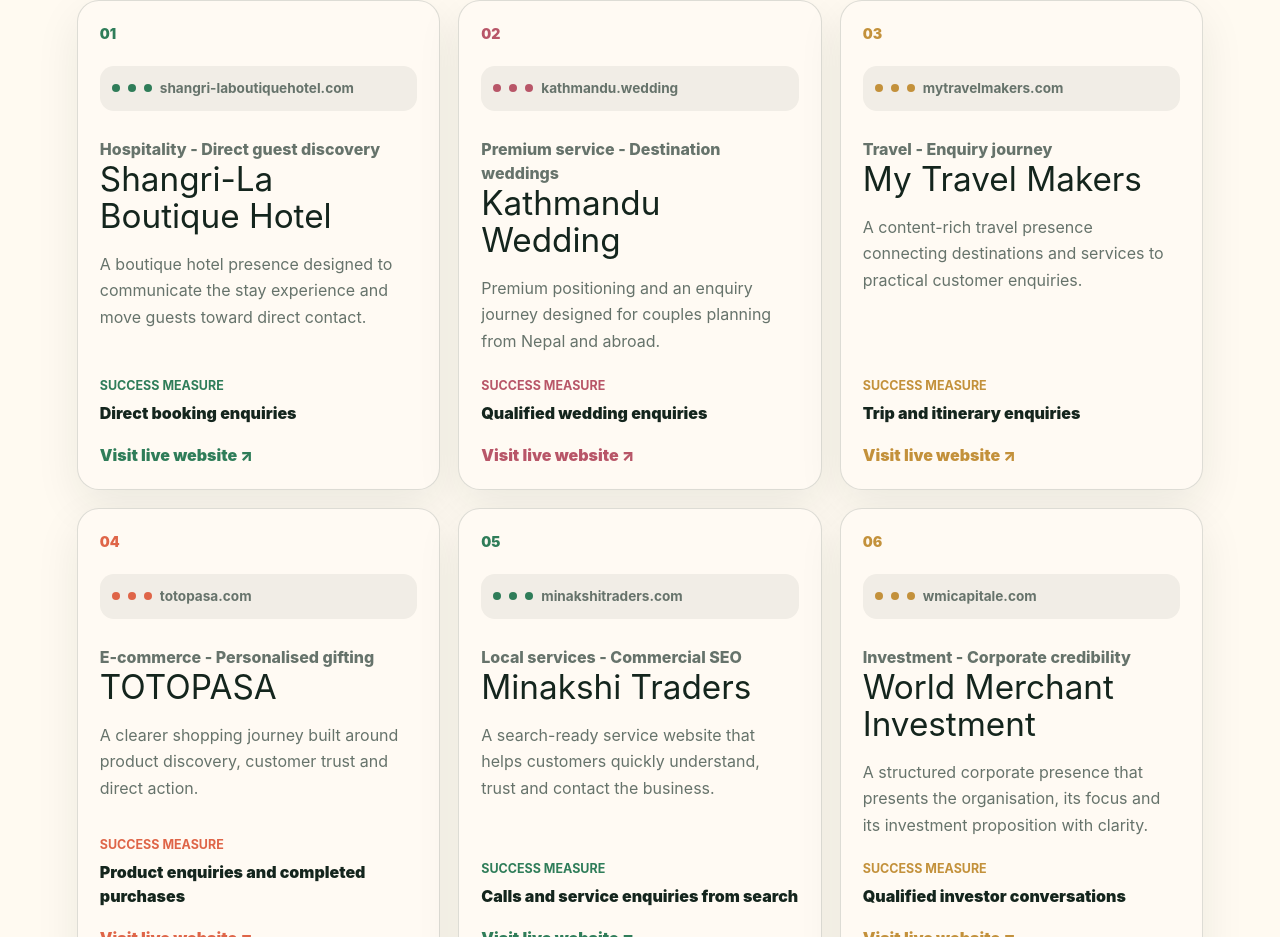
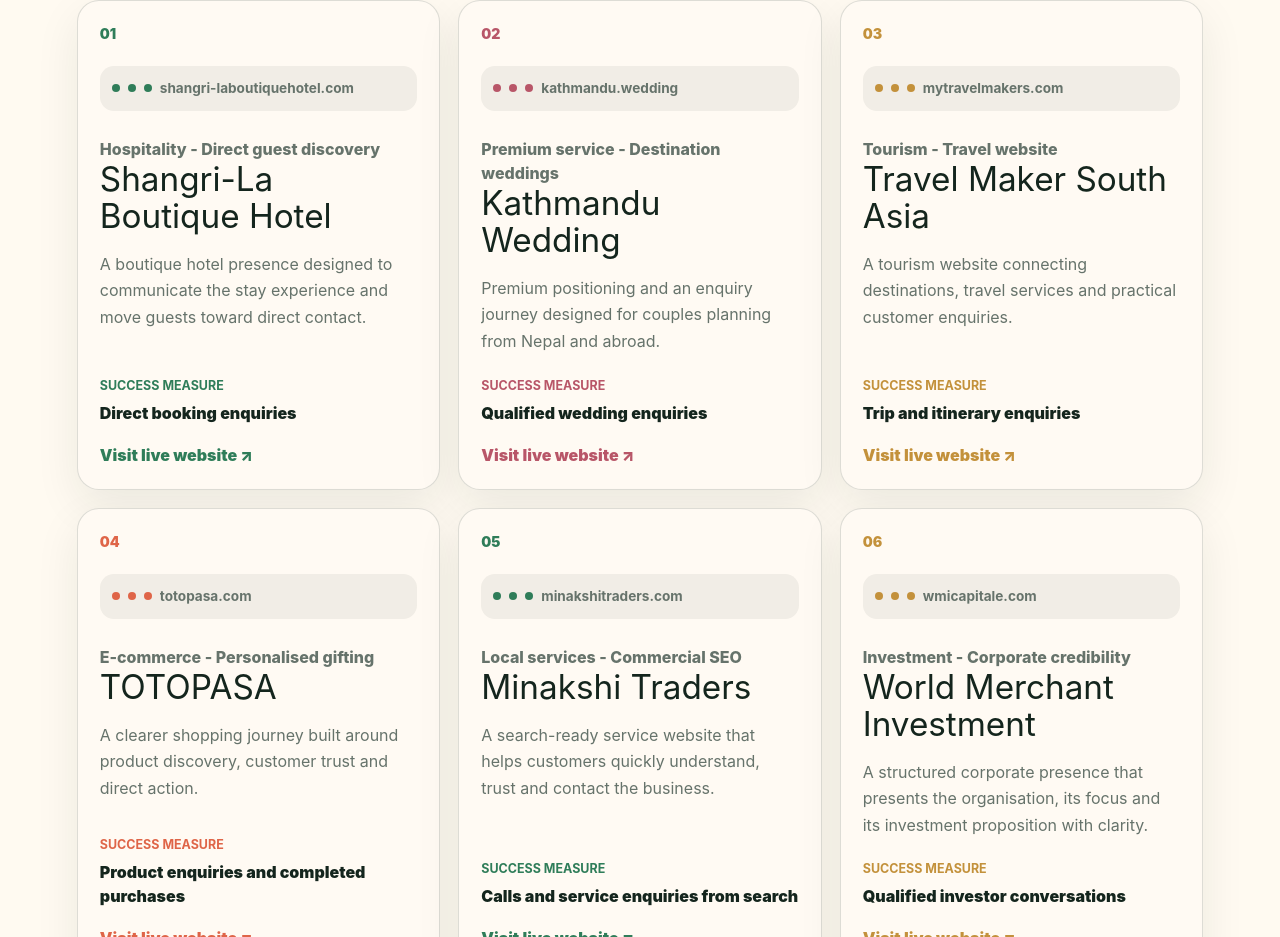
Before and after one commit to alokdaskomail-beep/alok-das-website, a Next.js app: page / in a window 1280 px wide. Shown: the part 2011-2948 px from the top of the page. Built offline with nearby package versions, Linux system fonts and the light colour scheme.

Commit message:
Update tourism project listing

```diff
--- a/src/app/page.tsx
+++ b/src/app/page.tsx
@@ -38,12 +38,12 @@
     featured: true,
   },
   {
-    name: "My Travel Makers",
+    name: "Travel Maker South Asia",
     url: "https://mytravelmakers.com/",
     domain: "mytravelmakers.com",
-    type: "Travel - Enquiry journey",
+    type: "Tourism - Travel website",
     result:
-      "A content-rich travel presence connecting destinations and services to practical customer enquiries.",
+      "A tourism website connecting destinations, travel services and practical customer enquiries.",
     measure: "Trip and itinerary enquiries",
     color: "amber",
     featured: true,
```
